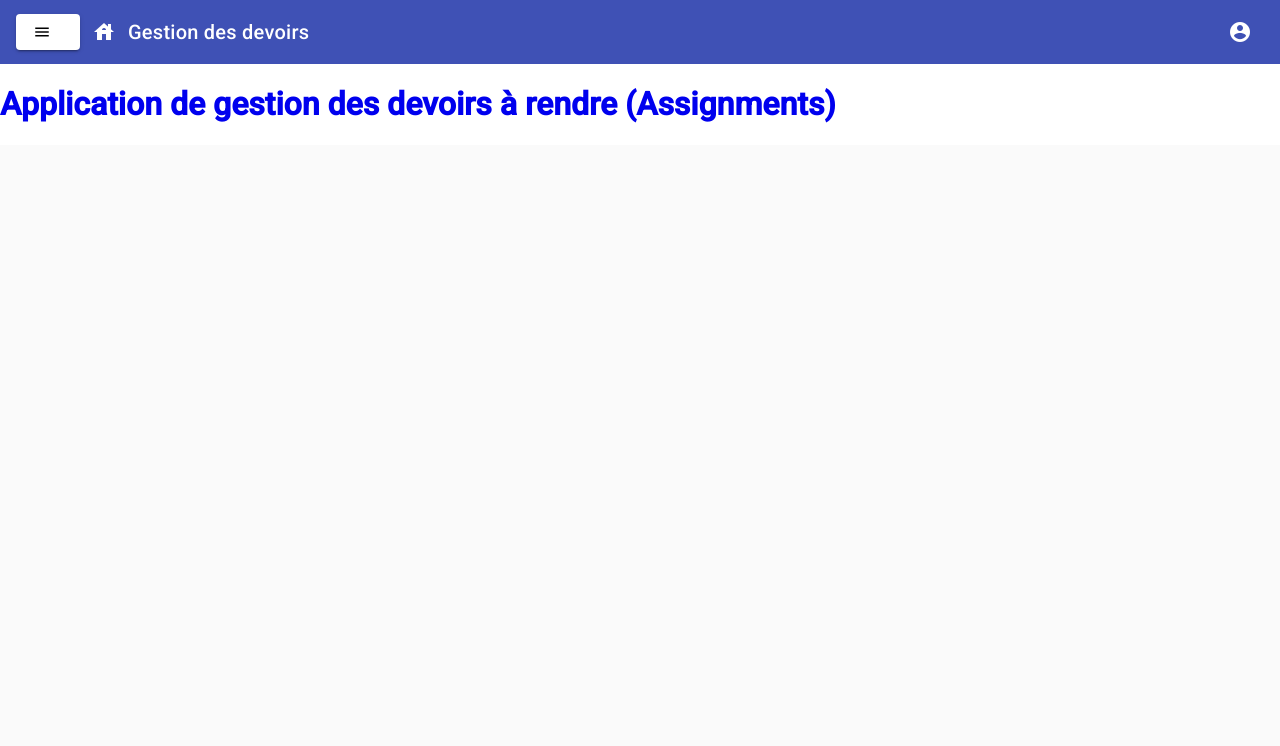
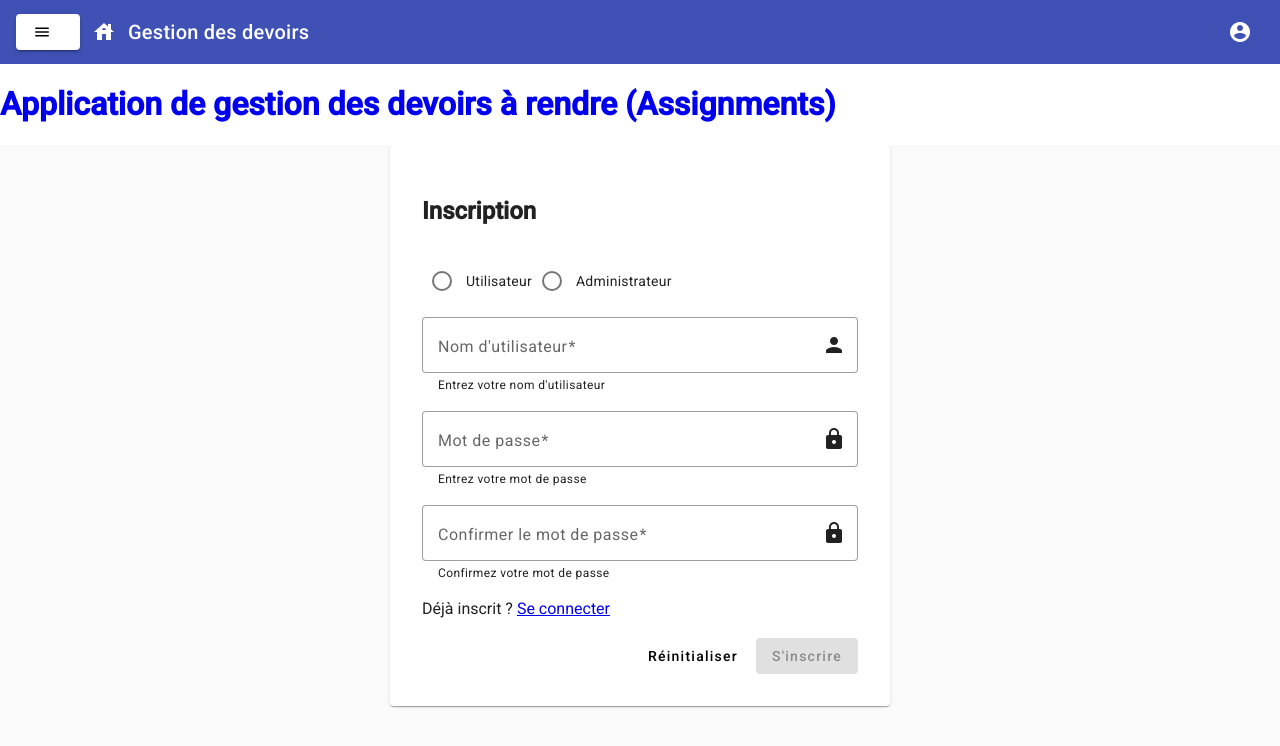
Before and after one commit to stabbaa24/StudySync, an Angular app: page /register in a window 1280 px wide. Before the commit this address led to /. Shown: the top 746 px of the page. Built offline with nearby package versions, Linux system fonts and the light colour scheme.

Commit message:
Jtw inséré mais sans le verifyToken

```diff
--- a/src/app/loggin/form-loggin/form-loggin.component.html
+++ b/src/app/loggin/form-loggin/form-loggin.component.html
@@ -24,6 +24,9 @@
                 </mat-error>
             </mat-form-field>
         </p>
+        <p>
+           Pas encore inscrit ? <a routerLink="/register">S'inscrire</a>
+        </p>
         <div *ngIf="isLogFailed" class="error-message">
             <span style="color: red;">{{ getErrorLoggin }}</span>
         </div>
--- /dev/null
+++ b/src/app/loggin/register/register.component.css
@@ -0,0 +1,19 @@
+mat-card {
+    max-width: 500px;
+    margin: auto;
+    padding: 2em;
+}
+
+mat-form-field {
+    width: 100%;
+}
+
+.button {
+    display: flex;
+    justify-content: flex-end;
+    margin-top: 20px;
+}
+
+button {
+    margin-left: 10px;
+}
--- /dev/null
+++ b/src/app/loggin/register/register.component.html
@@ -0,0 +1,60 @@
+<mat-card>
+    <h2>Inscription</h2>
+    <form [formGroup]="registerForm" (ngSubmit)="onRegister()">
+        <p>
+            <mat-radio-group formControlName="role" aria-label="Select an option">
+                <mat-radio-button value="user">Utilisateur</mat-radio-button>
+                <mat-radio-button value="admin">Administrateur</mat-radio-button>
+            </mat-radio-group>
+        </p>
+        <p>
+            <mat-form-field appearance="outline">
+                <mat-label>Nom d'utilisateur</mat-label>
+                <input matInput formControlName="username" placeholder="Nom d'utilisateur" required>
+                <mat-icon matSuffix>person</mat-icon>
+                <mat-hint>Entrez votre nom d'utilisateur</mat-hint>
+                <mat-error *ngIf="getUsername?.invalid && (getUsername?.dirty || getUsername?.touched)">
+                    Le nom d'utilisateur est requis
+                </mat-error>
+            </mat-form-field>
+        </p>
+        <p>
+            <mat-form-field appearance="outline">
+                <mat-label>Mot de passe</mat-label>
+                <input matInput formControlName="password" placeholder="Votre mot de passe" type="password" required>
+                <mat-icon matSuffix>lock</mat-icon>
+                <mat-hint>Entrez votre mot de passe</mat-hint>
+                <mat-error *ngIf="getPassword?.errors?.['required'] && (getPassword?.dirty || getPassword?.touched)">
+                    Le mot de passe est requis
+                </mat-error>
+            </mat-form-field>
+        </p>
+        <p>
+            <mat-form-field appearance="outline">
+                <mat-label>Confirmer le mot de passe</mat-label>
+                <input matInput formControlName="confirmPassword" placeholder="Confirmer le mot de passe"
+                    type="password" required>
+                <mat-icon matSuffix>lock</mat-icon>
+                <mat-hint>Confirmez votre mot de passe</mat-hint>
+                <mat-error
+                    *ngIf="getConfirmPassword?.errors?.['required'] && (getConfirmPassword?.dirty || getConfirmPassword?.touched)">
+                    La confirmation du mot de passe est requise
+                </mat-error>
+                <mat-error
+                    *ngIf="getConfirmPassword?.errors?.['notSame'] && (getConfirmPassword?.dirty || getConfirmPassword?.touched)">
+                    Les mots de passe ne sont pas identiques
+                </mat-error>
+            </mat-form-field>
+        </p>
+        <p>
+            Déjà inscrit ? <a routerLink="/loggin">Se connecter</a>
+        </p>
+        <div *ngIf="isRegisterFailed" class="error-message">
+            <span style="color: red;">{{ getErrorRegister }}</span>
+        </div>
+        <div class="button">
+            <button mat-button type="button" (click)="registerForm.reset()">Réinitialiser</button>
+            <button mat-raised-button color="primary" type="submit"
+                [disabled]="registerForm.invalid">S'inscrire</button>
+        </div>
+    </form>
--- /dev/null
+++ b/src/app/loggin/register/register.component.ts
@@ -0,0 +1,57 @@
+import { Component } from '@angular/core';
+import { FormGroup, FormControl, Validators } from '@angular/forms';
+import { AuthService } from 'src/app/shared/auth.service';
+import { Router } from '@angular/router';
+
+@Component({
+  selector: 'app-register',
+  templateUrl: './register.component.html',
+  styleUrls: ['./register.component.css']
+})
+export class RegisterComponent {
+  constructor(private authService: AuthService, private router: Router) { }
+
+  registerForm = new FormGroup({
+    role: new FormControl('', Validators.required),
+    username: new FormControl('', Validators.required),
+    password: new FormControl('', Validators.required),
+    confirmPassword: new FormControl('', Validators.required)
+  });
+
+  isRegisterFailed = false;
+  getErrorRegister = 'Nom d\'utilisateur ou mot de passe incorrect.';
+  getErrorRegisterUsername = 'Nom d\'utilisateur déjà utilisé.';
+
+  ngOnInit(): void {
+    console.log(this.registerForm);
+  }
+
+  onRegister() {
+    if (this.registerForm.valid) {
+      const role = this.registerForm.value.role ?? 'user'; // Récupérer le rôle
+      const username = this.registerForm.value.username ?? '';
+      const password = this.registerForm.value.password ?? '';
+      const confirmPassword = this.registerForm.value.confirmPassword ?? '';
+
+      if (password === confirmPassword) {
+        this.authService.register(username, password, role).subscribe({
+          next: () => {
+            this.router.navigate(['/loggin']);
+          },
+          error: (error) => {
+            console.error(error);
+            this.isRegisterFailed = true;
+          }
+        });
+      }
+      else {
+        this.isRegisterFailed = true;
+        this.getErrorRegister = 'Les mots de passe ne correspondent pas.';
+      }
+    }
+  }
+
+  get getUsername() { return this.registerForm.get('username'); }
+  get getPassword() { return this.registerForm.get('password'); }
+  get getConfirmPassword() { return this.registerForm.get('confirmPassword'); }
+}
--- a/src/app/shared/auth.service.ts
+++ b/src/app/shared/auth.service.ts
@@ -1,7 +1,7 @@
 import { Injectable } from '@angular/core';
 import { Users } from '../loggin/loggin.model';
 import { UsersService } from './users.service';
-import { switchMap, tap, throwError } from 'rxjs';
+import { of, switchMap, tap, throwError } from 'rxjs';
 
 @Injectable({
   providedIn: 'root'
@@ -20,18 +20,22 @@ export class AuthService {
 
   logIn(login: string, password: string) {
     return this.usersService.logInUser({ login, password }).pipe(
-      switchMap((userResponse: any) => { // permet de vérifier si l'utilisateur est bien connecté
-        if (userResponse && userResponse.message) {
+      switchMap((userResponse: any) => {
+        // Check if authentication is true rather than if there's a message
+        if (userResponse.auth) {
           this.loggedIn = true;
-          return this.logRole(login, password); // permet de récupérer le rôle de l'utilisateur
+          // No need to fetch the role again if you can include it in the login response
+          // return this.logRole(login, password);
+          this.getUserRole = userResponse.role; // If role is included in login response
+          return of(userResponse); // Import `of` from 'rxjs'
         } else {
           this.loggedIn = false;
           return throwError(() => new Error('Login failed'));
         }
       }),
-
-      tap((roleResponse: any) => { // permet de récupérer le rôle de l'utilisateur
-        this.getUsers = { login, password, role: roleResponse.role };
+      tap((userResponse: any) => {
+        // Assuming role comes with the login response
+        this.getUsers = { login, password, role: userResponse.role };
       })
     );
   }
@@ -49,4 +53,9 @@ export class AuthService {
     console.log("L'utilisateur est il admin (auth.service) ? :" + this.getUsers?.role);
     return this.loggedIn && this.getUsers?.role === 'admin';
   }
+
+  register(login: string, password: string, role: string) {
+    return this.usersService.registerUser({ login, password, role });
 }
+
+}
--- a/src/app/shared/users.service.ts
+++ b/src/app/shared/users.service.ts
@@ -14,16 +14,15 @@ export class UsersService {
 
     url = "http://localhost:8010/api/users";
 
+    registerUser(users: { login: string, password: string, role: string }): Observable<any> {
+        return this.http.post<any>(this.url + '/register', users);
+    }
+
     logInUser(users: { login: string, password: string }): Observable<any> {
         return this.http.post<any>(this.url + '/login', users);
-    }
-
-    getUsers(): Observable<Users[]> {
-        return this.http.get<Users[]>(this.url);
     }
 
     getRole(users: { login: string, password: string }): Observable<any> {
         return this.http.post<any>(this.url + '/role', users);
     }
-
 }
```
Also changed, not shown: src/app/app.module.ts (+9 -3 lines).
